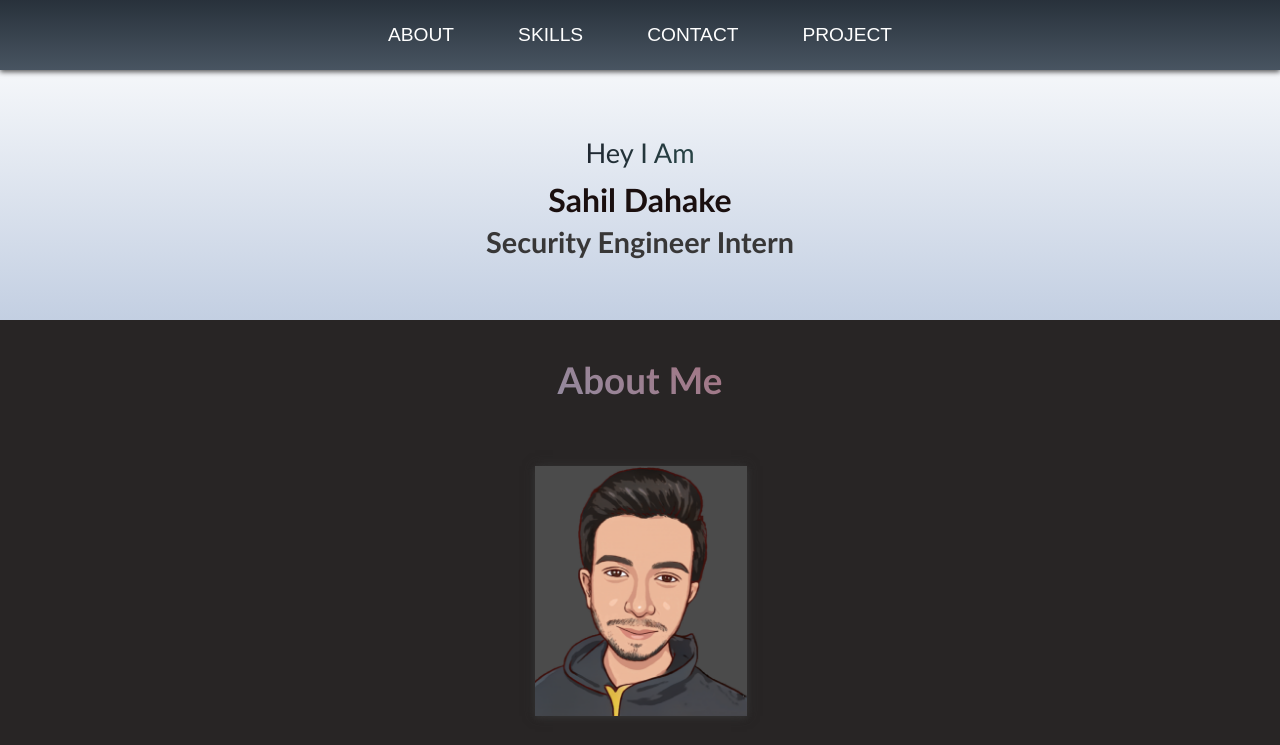
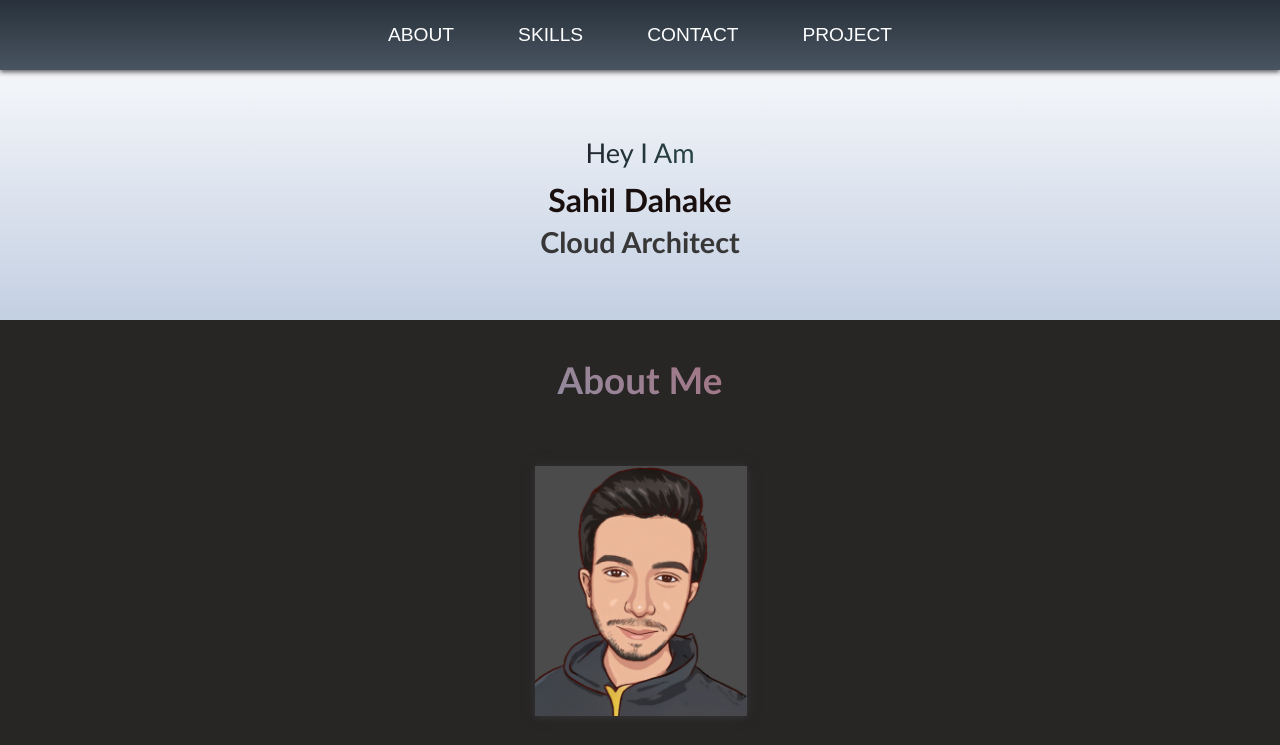
Before and after one commit to saahiilll/sahilport, a plain HTML site: page index.html in a window 1280 px wide. Shown: the top 745 px of the page. Drawn offline with Linux system fonts and the light colour scheme.

Commit message:
Update index.html

```diff
--- a/index.html
+++ b/index.html
@@ -27,7 +27,7 @@
         <header class="header">
             <p class="iam">Hey I Am</p>
             <h1 class="mynae">Sahil Dahake</h1>
-            <h2 class="post">Security Engineer Intern</h2>
+            <h2 class="post">Cloud Architect</h2>
 
         </header>
         <!-- <br> -->
```
